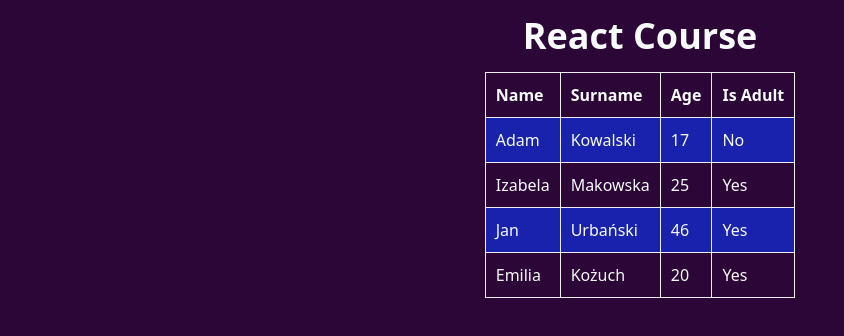
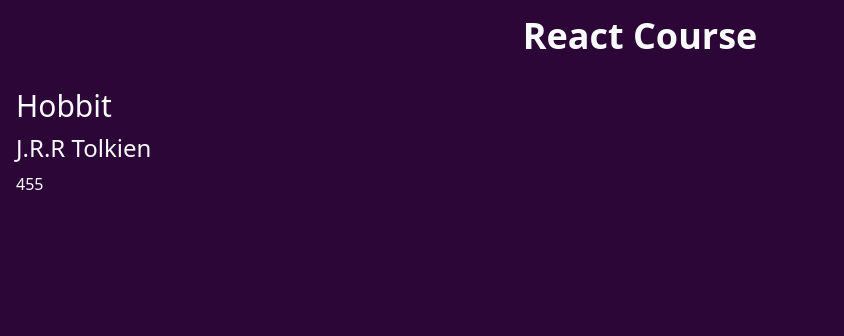
Before and after one commit to Radexman/react-book, a React (Create React App) app: page / in a window 1280 px wide. Shown: the top 336 px of the page, without its empty margins (0-844 px from the left). Built offline with nearby package versions, Linux system fonts and the light colour scheme.

Commit message:
Book Component

```diff
--- a/src/App.jsx
+++ b/src/App.jsx
@@ -1,12 +1,11 @@
 import Header from "./Header";
-import Table from "./Table";
-import list from "./data";
+import Book from "./components/Book";
 
 export default function App() {
   return (
     <>
       <Header />
-      <Table tableData={list} />
+      <Book />
     </>
   );
 }
--- /dev/null
+++ b/src/components/Book.jsx
@@ -0,0 +1,15 @@
+export default function Book() {
+  const book = {
+    title: "Hobbit",
+    author: "J.R.R Tolkien",
+    pages: "455",
+  };
+
+  return (
+    <div className="space-y-2 p-4 text-slate-50">
+      <h1 className="text-3xl">{book.title}</h1>
+      <h2 className="text-2xl">{book.author}</h2>
+      <h3 className="xl">{book.pages}</h3>
+    </div>
+  );
+}
```
